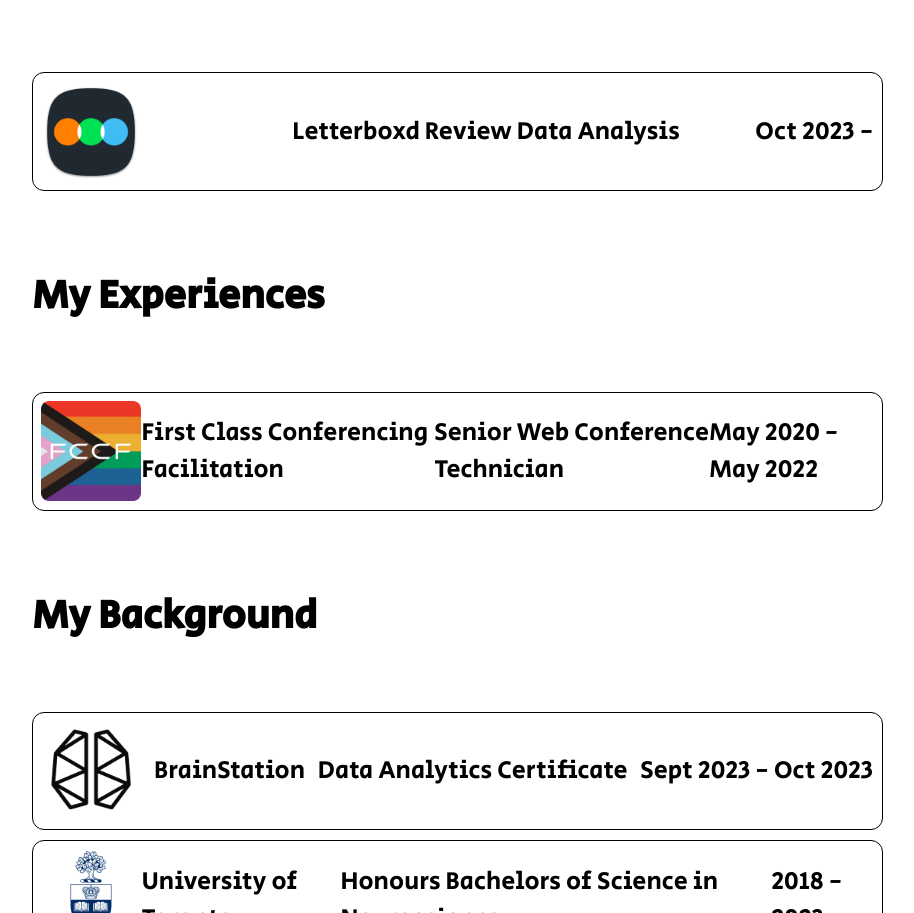
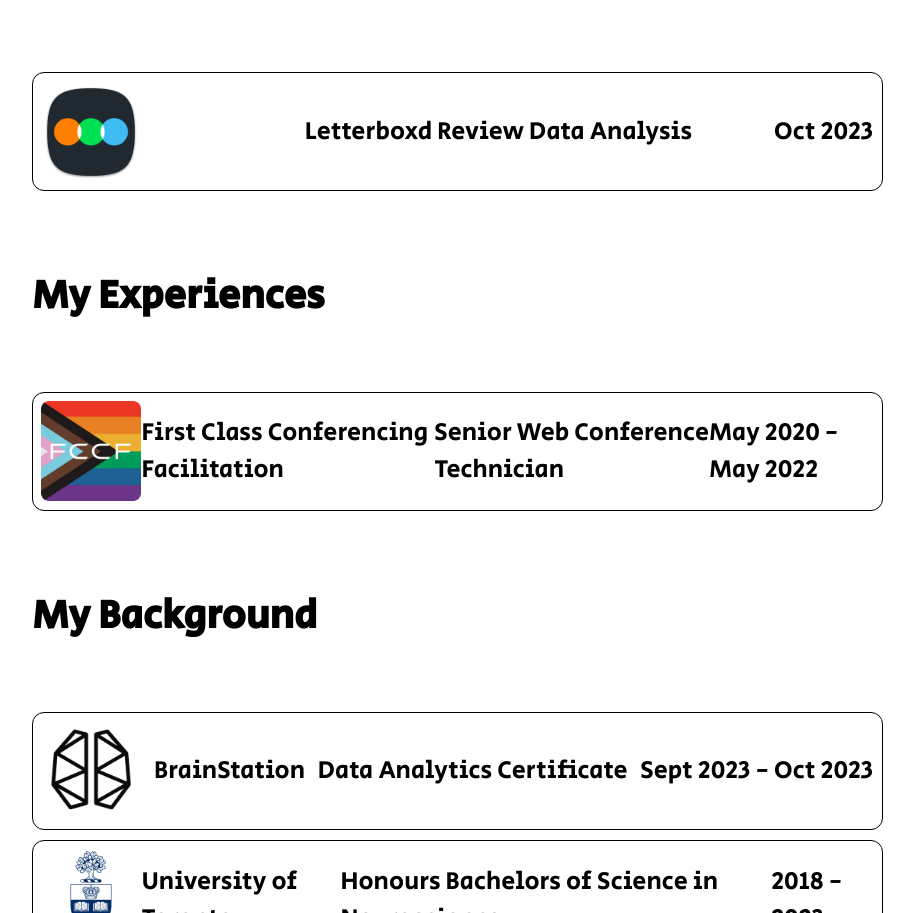
Before and after one commit to emilyvelez/emilyvelez.github.io, a React (Create React App) app: page / in a window 1280 px wide. Shown: the part 1087-2000 px from the top of the page, without its empty margins (160-1074 px from the left). Built offline with nearby package versions, Linux system fonts and the light colour scheme.

Commit message:
Edited date functionality

```diff
--- a/src/components/section.js
+++ b/src/components/section.js
@@ -35,7 +35,9 @@ function Section(props) {
                         ${data.title_position}
                     </div>
                     <div className="section-content-dates">
-                        ${data.start_date} - ${data.end_date}
+                        ${data.end_date ?
+                        `${data.start_date} - ${data.end_date}` :
+                        data.start_date}
                     </div>
                 </div>
                 <div class="modal-content-points">
@@ -75,7 +77,9 @@ function Section(props) {
                                 {item.location}
                             </div> */}
                             <div className="section-content-dates">
-                                {item.start_date} - {item.end_date}
+                                {item.end_date ?
+                                    `${item.start_date} - ${item.end_date}` :
+                                    item.start_date}
                             </div>
                         </div>
                     )
```
